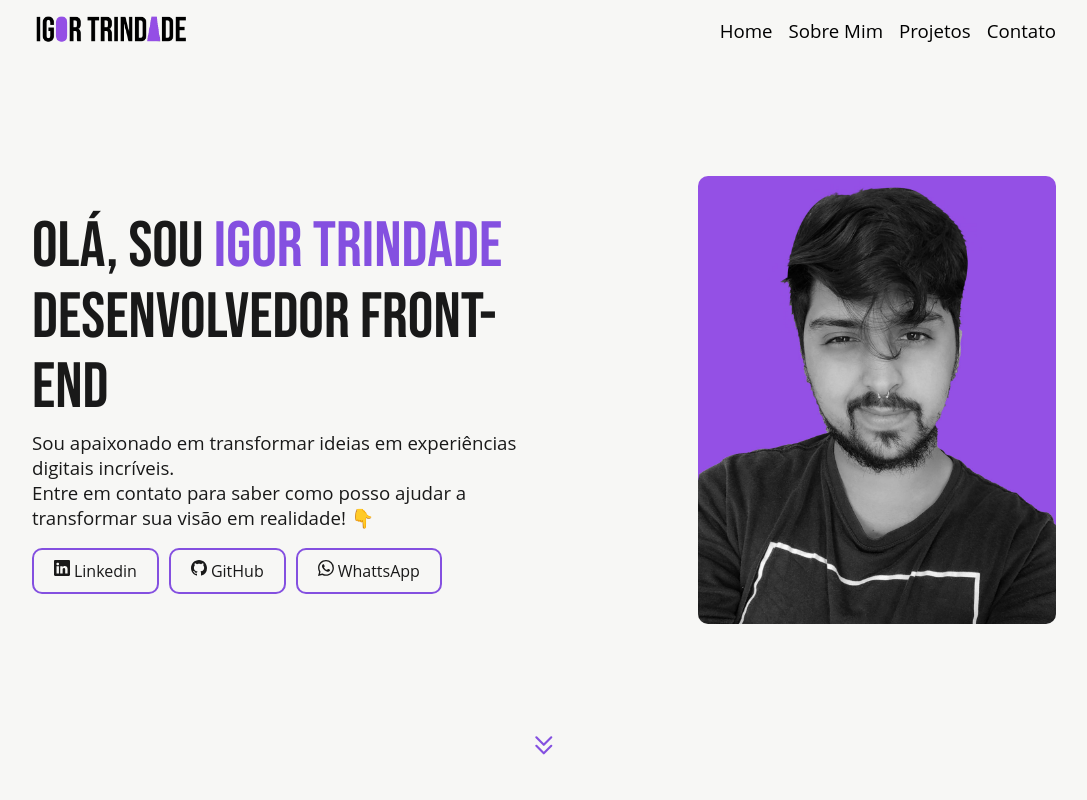
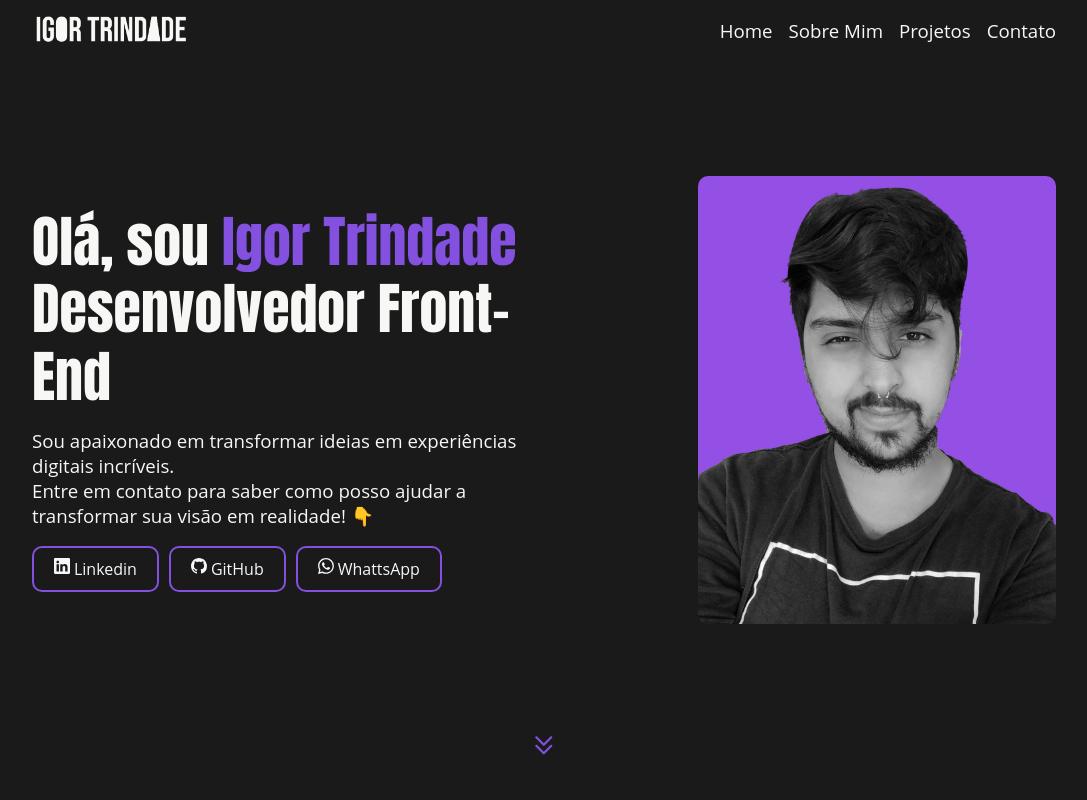
Before and after one commit to igortrindadelg/portfolio, a Next.js app: page / in a window 1280 px wide. Shown: the top 800 px of the page, without its empty margins (96-1183 px from the left). Built offline with nearby package versions, Linux system fonts and the light colour scheme.

Commit message:
novas cores

```diff
--- a/components/Hero.jsx
+++ b/components/Hero.jsx
@@ -4,6 +4,7 @@ import ImagemCirculo from "./ImagemCirculo";
 import Image from "next/image";
 import heroImagem from "../public/assets/imagem-igor.jpg";
 import { BsLinkedin, BsGithub, BsWhatsapp } from "react-icons/bs";
+import TextoDeslizante from "./TextoDeslizante.jsx";
 
 export default function Hero() {
   return (
--- a/components/Navbar.jsx
+++ b/components/Navbar.jsx
@@ -15,7 +15,11 @@ export default function Navbar() {
 
   return (
     <nav className={styles.navbar}>
-      <Image className={styles.logo} src={logo} alt="Logo - Igor Trindade" />
+      <Image
+        className={styles.logo}
+        src={logoBranco}
+        alt="Logo - Igor Trindade"
+      />
 
       <ul
         className={`${styles.menuLista} ${
--- a/styles/Hero.module.scss
+++ b/styles/Hero.module.scss
@@ -22,13 +22,9 @@
       color: $primary-color;
     }
 
-    .estrela {
-      font-size: 40pt;
-    }
-
-    line-height: 1.1;
-    margin: 6px 0;
-    font-size: 48pt;
+    line-height: 1.2;
+    margin-bottom: 18px;
+    font-size: 42pt;
     font-weight: 400;
     opacity: 0;
     transform: translateY(-50px);
@@ -38,6 +34,7 @@
   .descricaoCTA {
     font-size: 14pt;
     margin-bottom: 18px;
+    margin-right: 18px;
     opacity: 0;
     transform: translateY(-50px);
     animation: aparecer 1s forwards 0.5s;
@@ -162,3 +159,12 @@
     transform: translateY(50px);
   }
 }
+
+@keyframes spin {
+  from {
+    transform: rotate(0deg);
+  }
+  to {
+    transform: rotate(360deg);
+  }
+}
--- a/styles/Home.module.scss
+++ b/styles/Home.module.scss
@@ -2,8 +2,8 @@
 
 .homeContainer,
 .sobreMimContainer {
-  background-color: $secondary-color;
-  color: $text-color;
+  background-color: $secondary-color-dark;
+  color: $text-color-dark;
   padding: 0 128px;
   // margin: 0 6px;
 }
--- a/styles/ImagemCirculo.module.scss
+++ b/styles/ImagemCirculo.module.scss
@@ -1,3 +1,5 @@
+@import "./colors.scss";
+
 .textoCircular {
   position: relative;
   width: 200px;
@@ -6,7 +8,6 @@
   align-items: center;
   place-items: center;
   border-radius: 50%;
-  background-color: #131313;
   opacity: 0;
   transform: translateY(-50px);
   animation: aparecer 1s forwards;
@@ -58,21 +59,3 @@
     transform: translateY(0);
   }
 }
-
-@keyframes bounce {
-  0% {
-    top: 0;
-  }
-  25% {
-    top: -10px;
-  }
-  50% {
-    top: 0;
-  }
-  75% {
-    top: -5px;
-  }
-  100% {
-    top: 0;
-  }
-}
--- a/styles/Navbar.module.scss
+++ b/styles/Navbar.module.scss
@@ -1,7 +1,8 @@
 @import "colors.scss";
 
 .navbar {
-  background-color: $secondary-color;
+  background-color: $secondary-color-dark;
+  color: $text-color-dark;
   position: fixed;
   z-index: 1;
   top: 0;
--- a/styles/TextoDeslizante.module.scss
+++ b/styles/TextoDeslizante.module.scss
@@ -1,3 +1,5 @@
+@import "./colors.scss";
+
 .TextoDeslizanteContainer {
   overflow: hidden;
 }
@@ -6,8 +8,8 @@
   width: calc(100% + 400px);
   left: -400px;
   display: flex;
-    background-color: #131313;
-    color: white;
+  background-color: $primary-color;
+  color: $text-color-dark;
   padding: 20px 0;
   font-size: 14pt;
 
@@ -22,13 +24,11 @@
 }
 
 @keyframes animate {
-    0%
-    {
+  0% {
     transform: translateX(1%);
   }
 
-    100%
-    {
+  100% {
     transform: translateX(-100%);
   }
 }
--- a/styles/colors.scss
+++ b/styles/colors.scss
@@ -1,8 +1,9 @@
 // Modo light
 $primary-color: #8450e0;
-$secondary-color: #F7F7F5;
+$secondary-color: #f7f7f5;
 $text-color: #191919;
 
 // Modo dark
-$secondary-color-dark: #252C41;
-$text-color-dark: #F7F7F5;
+// $secondary-color-dark: #252C41;
+$secondary-color-dark: #1a1a1a;
+$text-color-dark: #f7f7f5;
--- a/styles/globals.scss
+++ b/styles/globals.scss
@@ -1,14 +1,16 @@
 @import "colors.scss";
 @import url("https://fonts.googleapis.com/css2?family=Bebas+Neue&display=swap");
+@import url("https://fonts.googleapis.com/css2?family=Anton&display=swap");
 
 html,
 body {
   font-family: "Open Sans", sans-serif;
-  background-color: $primary-color;
+  // background-color: $primary-color;
 }
 
 h1 {
-  font-family: "Bebas Neue", cursive;
+  // font-family: "Bebas Neue", cursive;
+  font-family: "Anton", sans-serif;
 }
 
 a {
```
Lines whose indentation alone changed are shown as unchanged.
